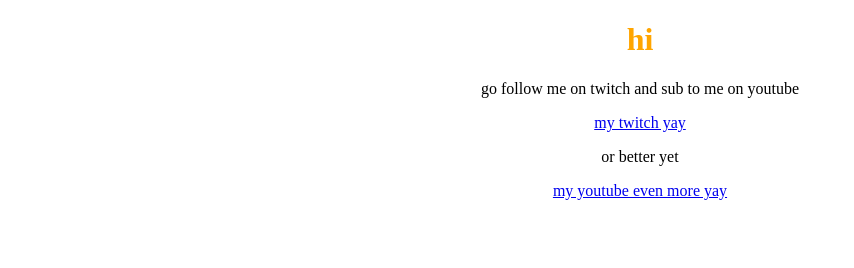
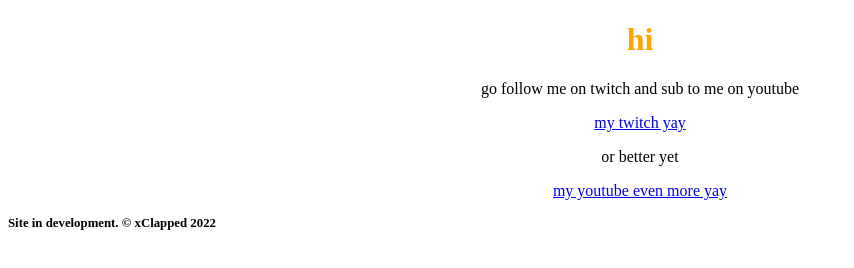
Before and after one commit to xClappedLIVE/xClapped.xyz, a plain HTML site: page index.html in a window 1280 px wide. Shown: the whole page, without its empty margins (0-854 px from the left). Drawn offline with Linux system fonts and the light colour scheme.

Commit message:
Update index.html

```diff
--- a/index.html
+++ b/index.html
@@ -10,5 +10,6 @@
       <a href="https://twitch.tv/xClappedLIVE"><center>my twitch yay</center></a>
       <p style="color:blue"><center>or better yet</center></p>
       <a href="https://www.youtube.com/channel/UCCj2oCI9TwYznB8d5OI-_FA"><center>my youtube even more yay</center></a>
+      <p><h1 style="font-size:1vw">Site in development. © xClapped 2022</h1></p>
    </body>
 </html>
```
